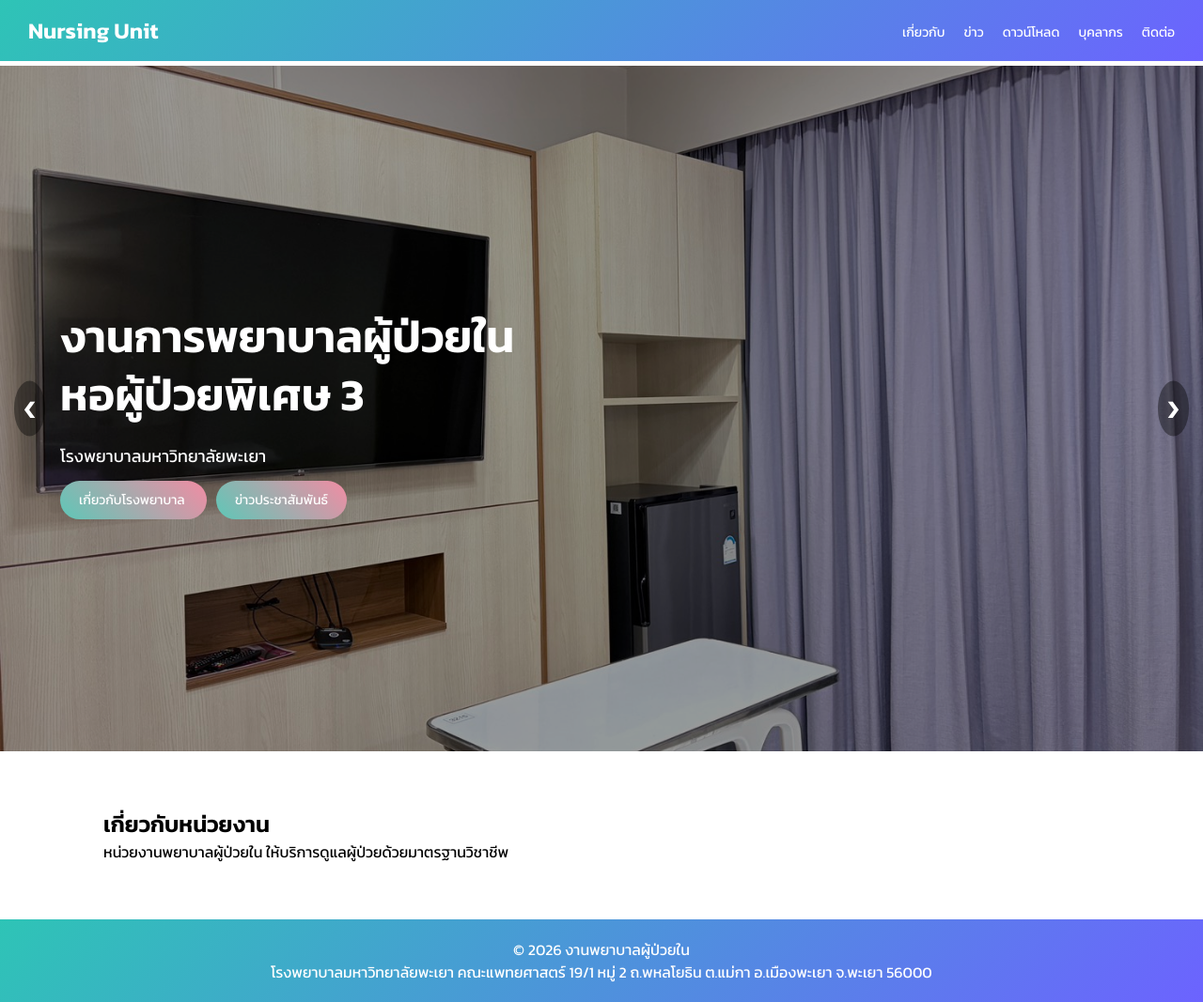
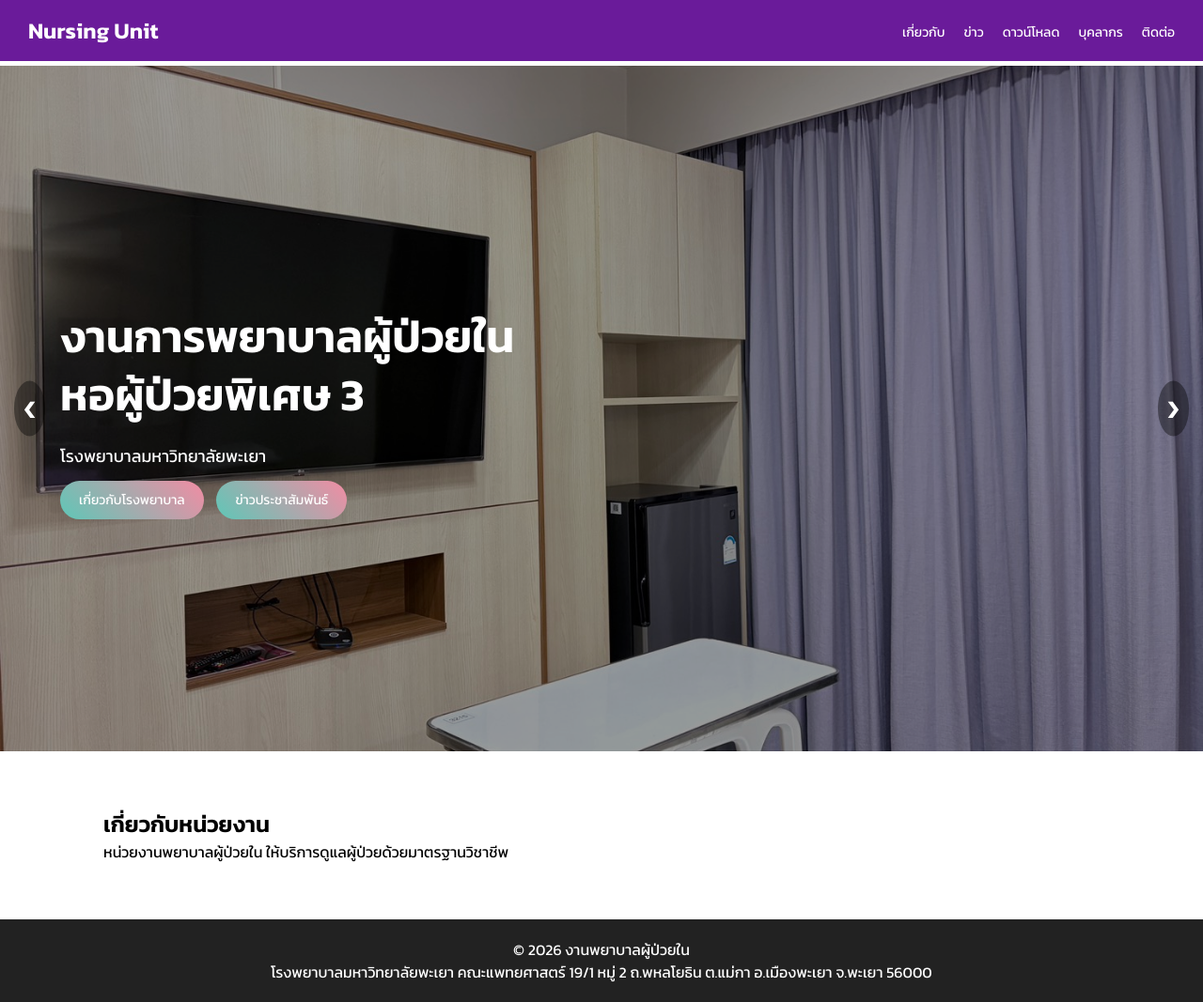
Before and after one commit to august2001snake-prog/IPD3, a plain HTML site: page index.html in a window 1280 px wide. Shown: the whole page at 94% size. Drawn offline with Linux system fonts and the light colour scheme.

Commit message:
Update index.html

```diff
--- a/index.html
+++ b/index.html
@@ -25,7 +25,7 @@ body {
   position: fixed;
   width: 100%;
   top: 0;
-  background: linear-gradient(135deg, #2EC4B6, #6C63FF);
+  background: #6a1b9a;
   z-index: 1000;
 }
 
@@ -153,7 +153,7 @@ body {
 
 /* FOOTER */
 .footer {
- background: linear-gradient(135deg, #2EC4B6, #6C63FF);
+  background: #222;
   color: white;
   text-align: center;
   padding: 20px;
@@ -212,13 +212,8 @@ body {
   <div class="content">
     <h1>งานการพยาบาลผู้ป่วยใน<br>หอผู้ป่วยพิเศษ 3</h1>
     <p>โรงพยาบาลมหาวิทยาลัยพะเยา</p>
-    <a href="https://uph.up.ac.th/landing" target="_blank" rel="noopener noreferrer" class="btn btn-primary">
-  เกี่ยวกับโรงพยาบาล
-</a>
-
-<a href="https://uph.up.ac.th/news.list" target="_blank" rel="noopener noreferrer" class="btn btn-primary">
-  ข่าวประชาสัมพันธ์
-</a>
+    <a href="https://uph.up.ac.th/landing" target="_blank" class="btn btn-primary">เกี่ยวกับโรงพยาบาล</a>
+     <a href="https://uph.up.ac.th/news.list" target="_blank" class="btn btn-primary">ข่าวประชาสัมพันธ์</a>
   </div>
 
   <div class="arrow left" onclick="prevSlide()">❮</div>
```
